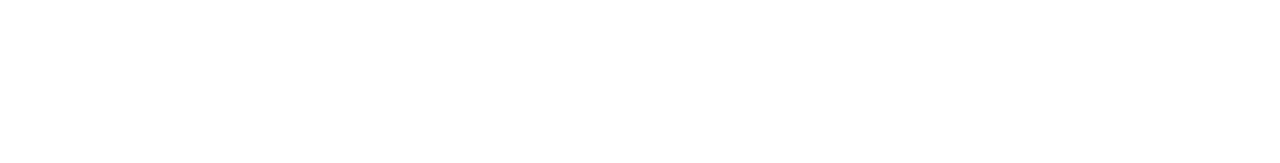
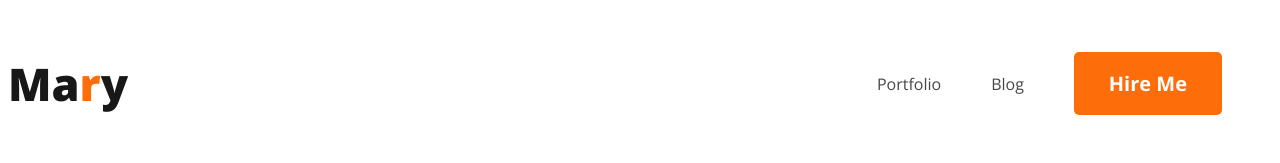
Before and after one commit to mohonsarker40/web-developer-portfolio, a plain HTML site: page index.html in a window 1280 px wide. Drawn offline with nearby package versions, Linux system fonts and the light colour scheme.

Commit message:
nav added

```diff
--- a/index.html
+++ b/index.html
@@ -4,8 +4,23 @@
     <meta charset="UTF-8">
     <meta name="viewport" content="width=device-width, initial-scale=1.0">
     <title>Web Developer Portfolio</title>
+    <link rel="preconnect" href="https://fonts.googleapis.com">
+<link rel="preconnect" href="https://fonts.gstatic.com" crossorigin>
+<link href="https://fonts.googleapis.com/css2?family=Open+Sans:ital,wght@0,300..800;1,300..800&display=swap" rel="stylesheet">
+    <link rel="stylesheet" href="/style/style.css">
 </head>
 <body>
-
+    <header>
+        <nav>
+            <h3 class="nav-title">Ma<span class="text-primary">r</span>y</h3>
+            <ul>
+                <li><a href="#">Portfolio</a></li>
+                <li><a href="#">Blog</a></li>
+                <li><button class="btn-primary">Hire Me</button></li>
+            </ul>
+        </nav>
+    </header>
+    <main></main>
+    <footer></footer>
 </body>
 </html>
--- a/style/style.css
+++ b/style/style.css
@@ -0,0 +1,40 @@
+/* shared styles */
+* {
+  font-family: "Open Sans", sans-serif;
+}
+.text-primary {
+  color: #fd6e0a;
+}
+.btn-primary {
+  border-radius: 5px;
+  background: rgb(253, 110, 10);
+  border: 0;
+  color: white;
+  font-size: 20px;
+  font-weight: 700;
+  padding: 18px 35px;
+}
+
+/* nav styles */
+nav {
+  display: flex;
+  justify-content: space-between;
+  align-items: center;
+}
+nav .nav-title {
+  color: #181818;
+  font-size: 45px;
+  font-weight: 800;
+}
+nav > ul {
+  display: flex;
+  align-items: center;
+}
+nav li {
+  list-style: none;
+  margin-right: 50px;
+}
+nav a {
+  text-decoration: none;
+  color: #474747;
+}
```
